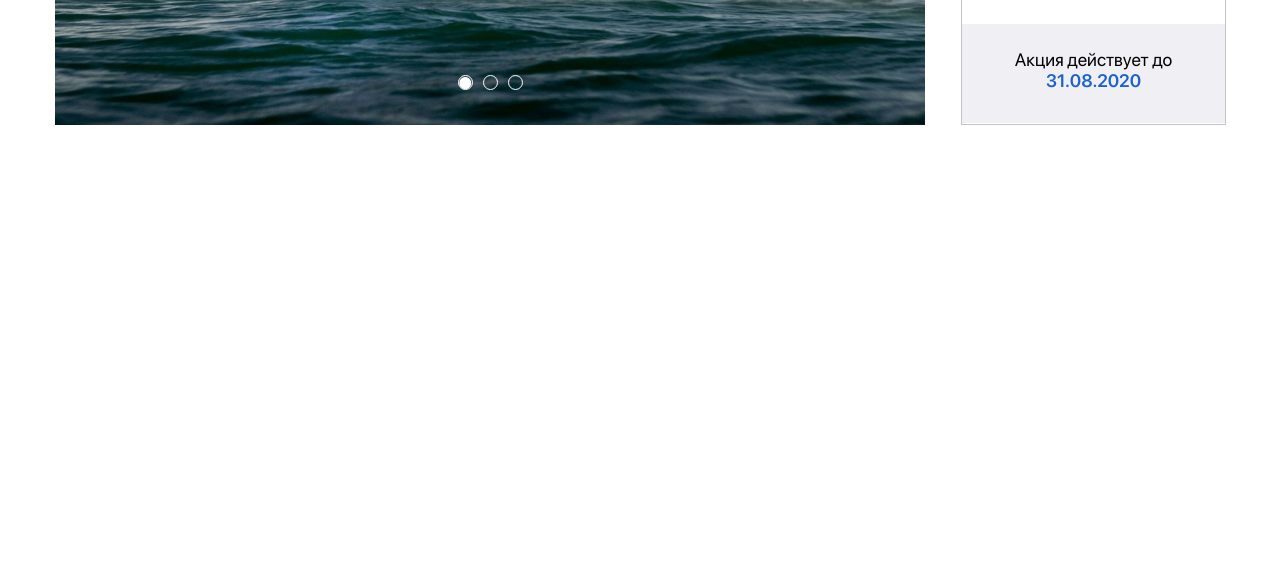
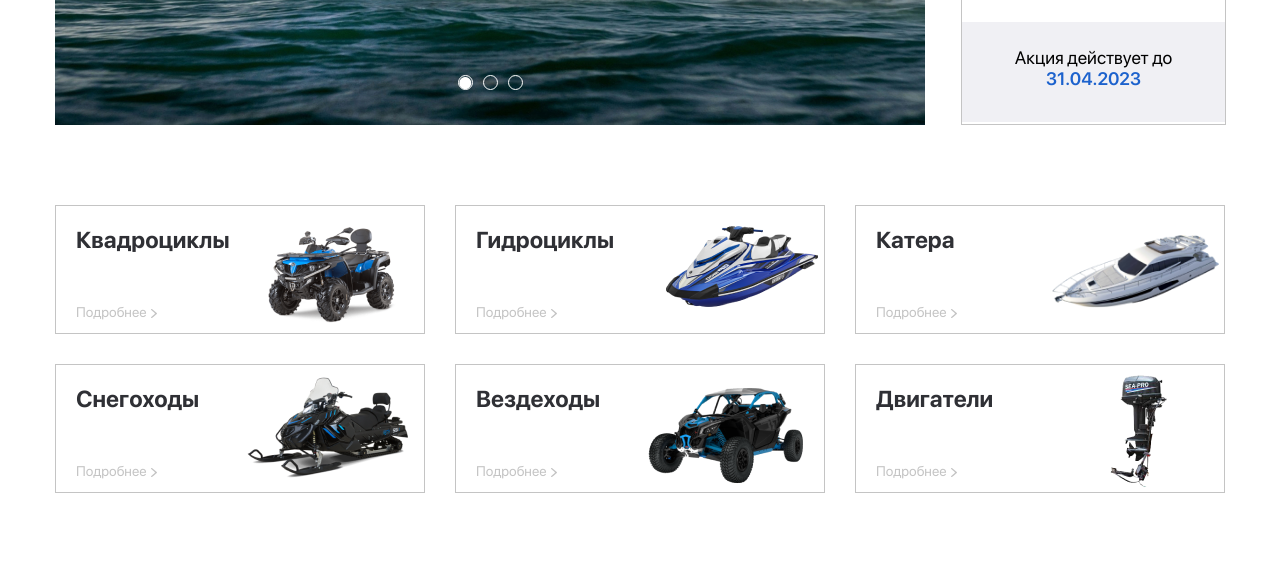
Before and after one commit to ErlanKusain/JetSki, a website: page src/index.html in a window 1280 px wide. Shown: the part 528-1101 px from the top of the page. Before the commit the page ends 800 px from the top, so only its background shows below. Drawn offline with nearby package versions, Linux system fonts and the light colour scheme; files whose address does not match are found by name.

Commit message:
part section

```diff
--- a/src/index.html
+++ b/src/index.html
@@ -70,14 +70,86 @@
                         </div>
                     </div>
                     <div class="promotion__main">
-                        <div class="promotion__main--img"><img src="img/icons/aside-img.png" alt="suzuki"></div>
-                        <p class="promotion__main--descr">Лодочный мотор Suzuki DF9.9BRS</p>
+                        <div class="promotion__main--img"><a href=""><img src="img/icons/aside-img.png" alt="suzuki"></a></div>
+                        <p class="promotion__main--descr"><a href="">Лодочный мотор Suzuki DF9.9BRS</a></p>
                     </div>
                     <div class="promotion__footer">
-                        <p class="promotion__footer--descr">Акция действует до <br> <span>31.08.2020</span></p>
+                        <p class="promotion__footer--descr">Акция действует до <br> <span>31.04.2023</span></p>
                     </div>
                 </div>
 
+            </div>
+        </div>
+    </section>
+
+    <section class="search">
+        <div class="container">
+
+        </div>
+    </section>
+
+    <section class="part">
+        <div class="container">
+            <div class="part__tabs">
+                <div class="part__tab">
+                    <div class="part__tab--descr">
+                        <h3 class="part__tab--title"><a href="#">Квадроциклы</a></h3>
+                        <a href="" class="part__tab--link">Подробнее</a>
+                    </div>
+                    <div class="part__tab--img">
+                        <img src="img/icons/quadback.png" alt="quadback">
+                    </div>
+                </div>
+
+                <div class="part__tab">
+                    <div class="part__tab--descr">
+                        <h3 class="part__tab--title"><a href="#">Гидроциклы</a></h3>
+                        <a href="" class="part__tab--link">Подробнее</a>
+                    </div>
+                    <div class="part__tab--img">
+                        <img src="img/icons/jetski.png" alt="jetski">
+                    </div>
+                </div>
+
+                <div class="part__tab part__tab--boat">
+                    <div class="part__tab--descr">
+                        <h3 class="part__tab--title"><a href="#">Катера</a></h3>
+                        <a href="" class="part__tab--link">Подробнее</a>
+                    </div>
+                    <div class="part__tab--img">
+                        <img src="img/icons/boat.png" alt="boat">
+                    </div>
+                </div>
+
+                <div class="part__tab part__tab--snowmobile">
+                    <div class="part__tab--descr">
+                        <h3 class="part__tab--title"><a href="#">Снегоходы</a></h3>
+                        <a href="" class="part__tab--link">Подробнее</a>
+                    </div>
+                    <div class="part__tab--img">
+                        <img src="img/icons/snowmobile.png" alt="snowmobile">
+                    </div>
+                </div>
+
+                <div class="part__tab part__tab--maverick">
+                    <div class="part__tab--descr">
+                        <h3 class="part__tab--title"><a href="#">Вездеходы</a></h3>
+                        <a href="" class="part__tab--link">Подробнее</a>
+                    </div>
+                    <div class="part__tab--img">
+                        <img src="img/icons/maverick.png" alt="maverick">
+                    </div>
+                </div>
+
+                <div class="part__tab part__tab--sea-pro">
+                    <div class="part__tab--descr">
+                        <h3 class="part__tab--title"><a href="#">Двигатели</a></h3>
+                        <a href="" class="part__tab--link">Подробнее</a>
+                    </div>
+                    <div class="part__tab--img">
+                        <img src="img/icons/sea-pro.png" alt="sea-pro">
+                    </div>
+                </div>
             </div>
         </div>
     </section>
--- /dev/null
+++ b/src/sass/blocks/_part.scss
@@ -0,0 +1,77 @@
+.part {
+    margin-top: 80px;
+    margin-bottom: 80px;
+    &__tabs {
+        display: grid;
+        grid-template-columns: repeat(3,370px);
+        grid-template-rows: repeat(2,129px);
+        column-gap: 30px;
+        row-gap: 30px;
+    }
+    &__tab {
+        display: grid;
+        grid-template-columns: 170px 130px;
+        column-gap: 20px;
+        border: 1px solid #c4c4c4;
+        padding: 20px 20px 20px 20px;
+        &:hover {
+            box-shadow: 5px 5px 35px 5px #C4C4C4;
+            transform: scale(1.01);
+        }
+        &--boat {
+            column-gap: unset;
+            padding-right: 70px;
+            img {
+                display: block;
+                width: 180px;
+                height: 91px;
+            }
+        }
+        &--sea-pro {
+            position: relative;
+            column-gap: 60px;
+            img {
+                position: absolute;
+                top: 10px;
+            }
+        }
+        &--snowmobile {
+            position: relative;
+            column-gap: unset;
+            img {
+                position: absolute;
+                top: 10px;
+            }
+        }
+        &--maverick {
+            column-gap: unset;
+        }
+        &--descr {
+            display: grid;
+            grid-template-rows: 28px 15px;
+            row-gap: 50px;
+        }
+        &--title {
+            font-family: 'SFProDisplay', sans-serif ;
+            font-size: 23px;
+            font-weight: 700;
+            color: #2F3035;
+        }
+        &--link {
+            position: relative;
+            font-family: 'SFProDisplay', sans-serif ;
+            font-size: 14px;
+            font-weight: 400;
+            color: #C4C4C4;
+            &::after {
+                content: url(../../img/icons/more.svg);
+                position: absolute;
+                top: 1px;
+                left: 75px;
+            }
+        }
+        &--img {
+
+        }
+    }
+}
--- a/src/sass/blocks/_promo.scss
+++ b/src/sass/blocks/_promo.scss
@@ -116,14 +116,17 @@
                 font-size: 18px;
                 font-weight: 700;
                 text-align: center;
+                a {
+                    color: #000;
+                }
             }
         }
         &__footer {
             display: block;
-            margin-top: 30px;
+            margin-top: 25px;
             padding: 25px 0 25px 0;
             width: 100%;
-            height: 99px;
+            height: 100px;
             background-color: #F0F0F4;
 
 
--- a/src/sass/style.scss
+++ b/src/sass/style.scss
@@ -16,6 +16,7 @@ body {
 
 a {
     text-decoration: none;
+    color: inherit;
 }
 
 @font-face {
@@ -94,7 +95,7 @@ a {
 @import 'base/slick';
 @import 'blocks/header';
 @import 'blocks/promo';
-
+@import 'blocks/part';
 
 .button {
     display: flex;
```
Also changed, not shown: src/css/style.min.css, src/img/icons/more.svg (added), 1 other file.
